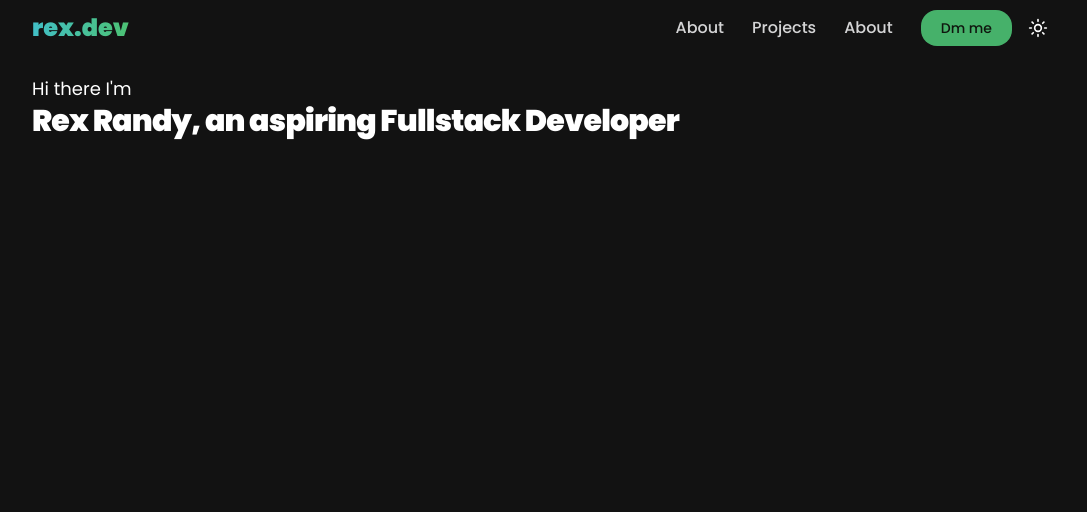
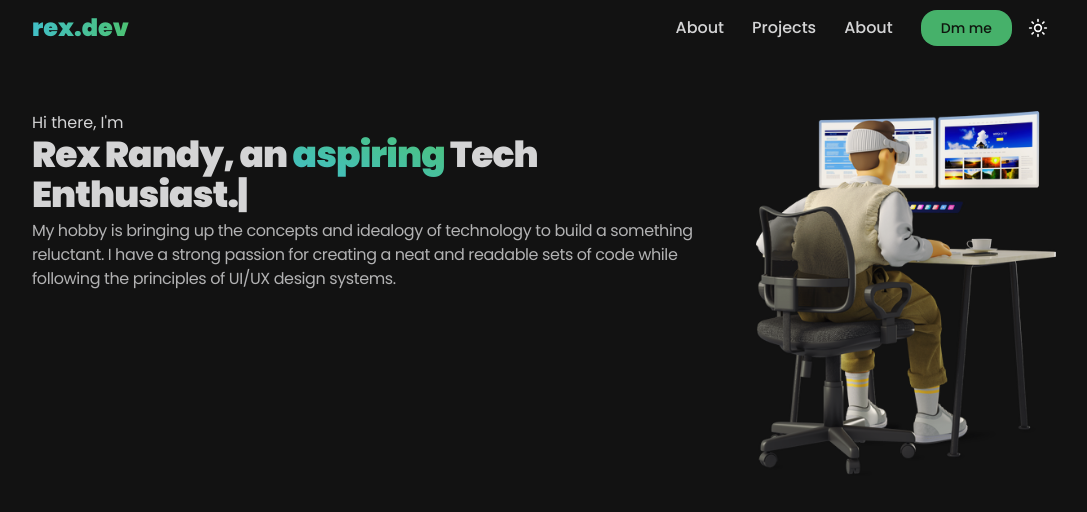
Before and after one commit to Rr-sobusy/rex.dev, a Next.js app: page / in a window 1280 px wide. Shown: the top 512 px of the page, without its empty margins (96-1183 px from the left). Built offline with nearby package versions, Linux system fonts and the light colour scheme.

Commit message:
cd hero section

```diff
--- a/package.json
+++ b/package.json
@@ -16,6 +16,7 @@
     "next-themes": "^0.3.0",
     "react": "^18",
     "react-dom": "^18",
+    "react-type-animation": "^3.2.0",
     "tailwind-merge": "^2.4.0"
   },
   "devDependencies": {
--- a/src/components/layout/hero.tsx
+++ b/src/components/layout/hero.tsx
@@ -1,15 +1,56 @@
+"use client";
+
 import React from "react";
 import { FlexBox } from "../Flexbox";
+import Image from "next/image";
+import { TypeAnimation } from "react-type-animation";
 
 type HeroProps = {};
 
 const Hero = ({ ...props }: HeroProps) => {
-  return <section {...props}>
-    <FlexBox className="mt-5" flexDirection="col">
-       <h5 className="font-poppins text-lg">Hi there I'm</h5>
-       <h1 className="text-3xl font-extrabold font-poppins tracking-tight">Rex Randy, an aspiring Fullstack Developer</h1>
-    </FlexBox>
-  </section>;
+  return (
+    <section {...props}>
+      <FlexBox className="md:mt-14 mt-5 flex flex-col md:flex-row md:gap-12">
+        <FlexBox className="flex-1" flexDirection="col">
+          <h5 className="font-poppins text-base text-foreground/85">
+            Hi there, I'm
+          </h5>
+          <h1 className="text-3xl md:text-4xl font-extrabold font-poppins tracking-tight text-foreground/85 h-[5rem]">
+            Rex Randy, an{" "}
+            <span className="bg-clip-text text-transparent bg-gradient-to-tr from-primaryAccent to-primary">
+              aspiring{" "}
+            </span>
+            <TypeAnimation
+              sequence={[
+                "Fullstack Developer.",
+                2000,
+                "Tech Enthusiast.",
+                2000,
+              ]}
+              wrapper="span"
+              speed={50}
+              repeat={Infinity}
+            />
+          </h1>
+          <h5 className="font-poppins text-base text-foreground/70 tracking-tight mt-1">
+            My hobby is bringing up the concepts and idealogy of technology to
+            build a something reluctant. I have a strong passion for creating a
+            neat and readable sets of code while following the principles of
+            UI/UX design systems.
+          </h5>
+        </FlexBox>
+        <FlexBox className="justify-center">
+          <Image
+            className=""
+            height={200}
+            width={300}
+            alt="heroimage"
+            src="/hero-image.png"
+          />
+        </FlexBox>
+      </FlexBox>
+    </section>
+  );
 };
 
 export default Hero;
--- a/tailwind.config.ts
+++ b/tailwind.config.ts
@@ -26,6 +26,7 @@ const config: Config = {
         foreground: "hsl(var(--foreground-hsl))",
         backgroundAccent: "hsl(var(--accent-hsl))",
         primary: "hsl(var(--primary))",
+        primaryAccent: "#42BFC7"
       },
       fontFamily: {
         poppins: ["var(--font-poppins)"],
```
Also changed, not shown: 1 other file (tests, documents, lock files or other folders).
